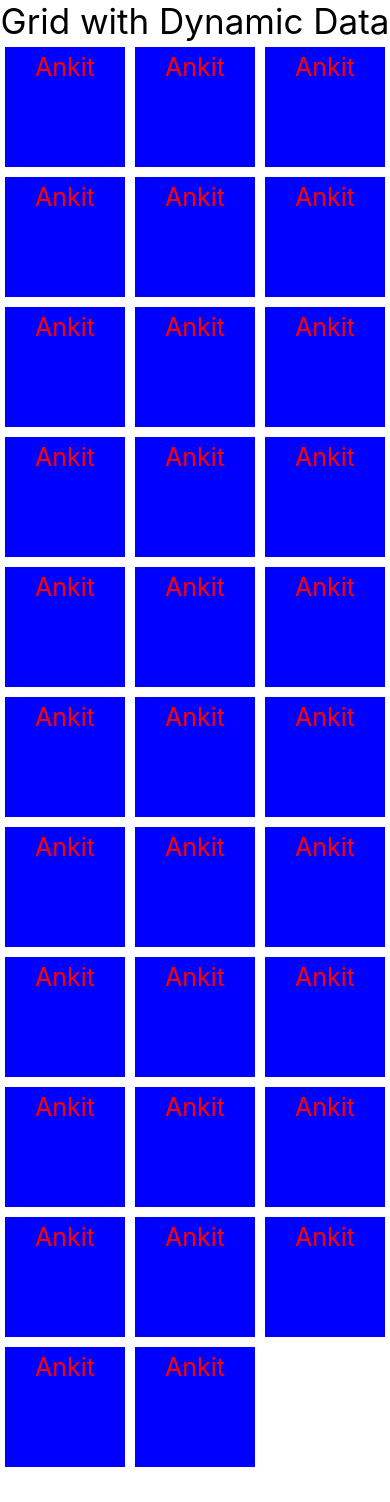
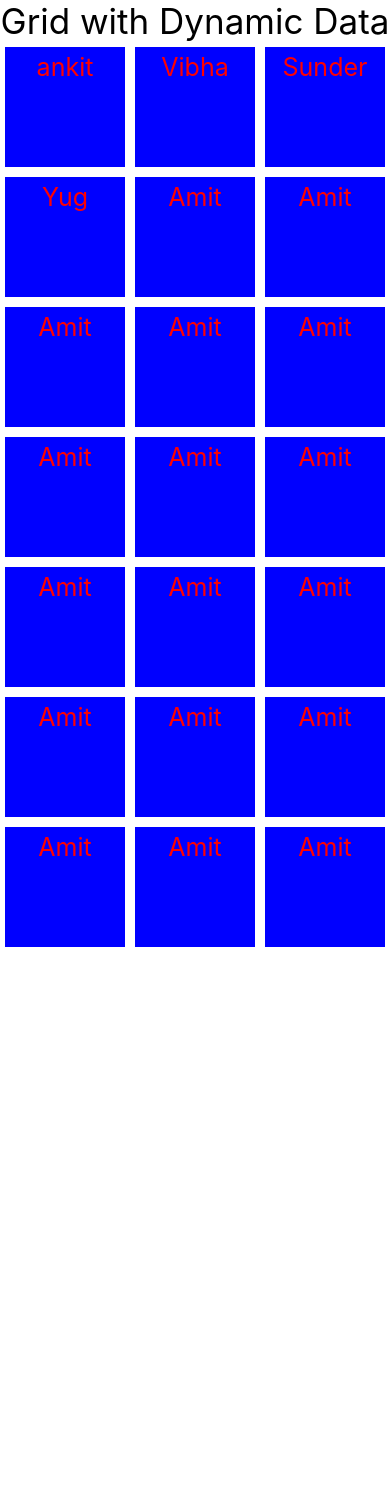
Before and after one commit to codewithankit047/LearnReactNativeAndriod, a React Native app: screen / in a window 390 px wide. After the commit the page ends 982 px from the top, so only its background shows below. Built offline with nearby package versions, Linux system fonts and the light colour scheme.

Commit message:
gird with dynamic daata

```diff
--- a/component/Grid.tsx
+++ b/component/Grid.tsx
@@ -1,7 +1,94 @@
 import React from 'react';
-import {StyleSheet, Text, View, ScrollView} from 'react-native';
+import {StyleSheet, Text, View, ScrollView, FlatList} from 'react-native';
 
 const Grid = () => {
+
+    const userData = [
+        {
+          id: 1,
+          name: 'ankit',
+        },
+        {
+          id: 2,
+          name: 'Vibha',
+        },
+        {
+          id: 3,
+          name: 'Sunder',
+        },
+        {
+          id: 4,
+          name: 'Yug',
+        },
+        {
+          id: 5,
+          name: 'Amit',
+        },
+        {
+            id: 325,
+            name: 'Amit',
+          },
+          {
+            id: 345,
+            name: 'Amit',
+          },
+          {
+            id: 2345,
+            name: 'Amit',
+          },
+          {
+            id: 12345,
+            name: 'Amit',
+          },
+        {
+            id: 325,
+            name: 'Amit',
+          },
+          {
+            id: 345,
+            name: 'Amit',
+          },
+          {
+            id: 2345,
+            name: 'Amit',
+          },
+          {
+            id: 12345,
+            name: 'Amit',
+          },
+        {
+            id: 325,
+            name: 'Amit',
+          },
+          {
+            id: 345,
+            name: 'Amit',
+          },
+          {
+            id: 2345,
+            name: 'Amit',
+          },
+          {
+            id: 12345,
+            name: 'Amit',
+          },
+        {
+            id: 325,
+            name: 'Amit',
+          },
+          {
+            id: 345,
+            name: 'Amit',
+          },
+          {
+            id: 2345,
+            name: 'Amit',
+          },
+          {
+            id: 12345,
+            name: 'Amit',
+          },
+      ];
   return (
     <>
       <View>
@@ -10,38 +97,11 @@ const Grid = () => {
         </Text>
         <ScrollView style={{marginBottom: 30}}>
           <View style={{flex: 1, flexDirection: 'row', flexWrap: 'wrap'}}>
-            <Text style={styles.item}>Ankit</Text>
-            <Text style={styles.item}>Ankit</Text>
-            <Text style={styles.item}>Ankit</Text>
-            <Text style={styles.item}>Ankit</Text>
-            <Text style={styles.item}>Ankit</Text>
-            <Text style={styles.item}>Ankit</Text>
-            <Text style={styles.item}>Ankit</Text>
-            <Text style={styles.item}>Ankit</Text>
-            <Text style={styles.item}>Ankit</Text>
-            <Text style={styles.item}>Ankit</Text>
-            <Text style={styles.item}>Ankit</Text>
-            <Text style={styles.item}>Ankit</Text>
-            <Text style={styles.item}>Ankit</Text>
-            <Text style={styles.item}>Ankit</Text>
-            <Text style={styles.item}>Ankit</Text>
-            <Text style={styles.item}>Ankit</Text>
-            <Text style={styles.item}>Ankit</Text>
-            <Text style={styles.item}>Ankit</Text>
-            <Text style={styles.item}>Ankit</Text>
-            <Text style={styles.item}>Ankit</Text>
-            <Text style={styles.item}>Ankit</Text>
-            <Text style={styles.item}>Ankit</Text>
-            <Text style={styles.item}>Ankit</Text>
-            <Text style={styles.item}>Ankit</Text>
-            <Text style={styles.item}>Ankit</Text>
-            <Text style={styles.item}>Ankit</Text>
-            <Text style={styles.item}>Ankit</Text>
-            <Text style={styles.item}>Ankit</Text>
-            <Text style={styles.item}>Ankit</Text>
-            <Text style={styles.item}>Ankit</Text>
-            <Text style={styles.item}>Ankit</Text>
-            <Text style={styles.item}>Ankit</Text>
+
+          {userData?.map(item => (
+            <Text style={styles?.item}>{item?.name}</Text>
+          ))}
+
           </View>
         </ScrollView>
       </View>
```
